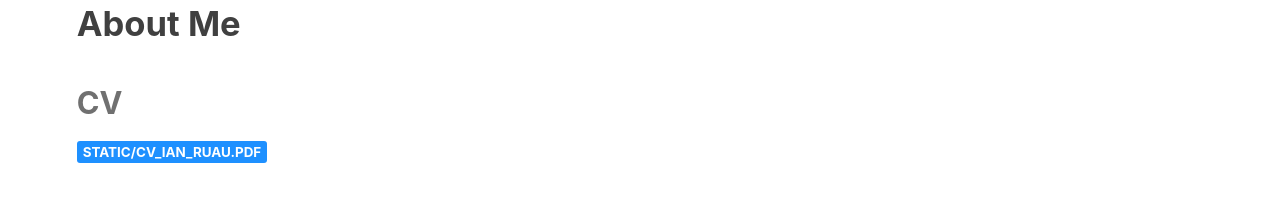
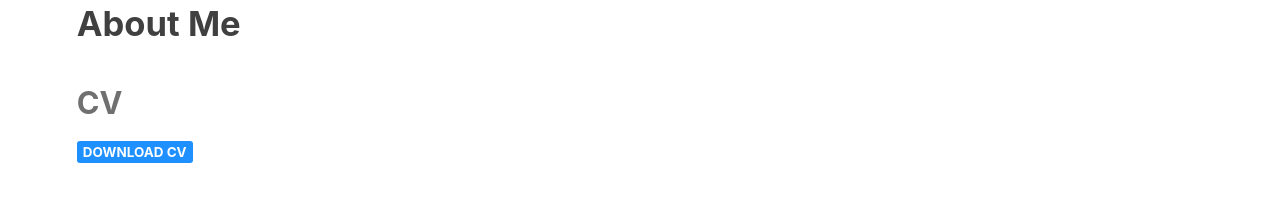
Before and after one commit to ianruau/ianruau.github.io, a plain HTML site: page index.html in a window 1280 px wide. Shown: the part 888-1097 px from the top of the page. Drawn offline with Linux system fonts and the light colour scheme.

Commit message:
Update website Sun Oct 19 11:20:18 PM CDT 2025

```diff
--- a/index.html
+++ b/index.html
@@ -56,7 +56,7 @@ Email: <a href="mailto:ianruau@auburn.edu">ianruau@auburn.edu</a>
 <div id="Welcome to Ian's Webpage (Under construction)-About Me"><h2 id="About Me" class="header"><a href="#Welcome to Ian's Webpage (Under construction)-About Me">About Me</a></h2></div>
 <div id="Welcome to Ian's Webpage (Under construction)-About Me-CV"><h3 id="CV" class="header"><a href="#Welcome to Ian's Webpage (Under construction)-About Me-CV">CV</a></h3></div>
 <p>
-<a href="Download CV .html">static/CV_Ian_Ruau.pdf</a>
+<a href="static/CV_Ian_Ruau.pdf.html">Download CV</a>
 </p>
 <div id="Welcome to Ian's Webpage (Under construction)-Research Overview"><h2 id="Research Overview" class="header"><a href="#Welcome to Ian's Webpage (Under construction)-Research Overview">Research Overview</a></h2></div>
 <div id="Welcome to Ian's Webpage (Under construction)-Projects"><h2 id="Projects" class="header"><a href="#Welcome to Ian's Webpage (Under construction)-Projects">Projects</a></h2></div>
```
